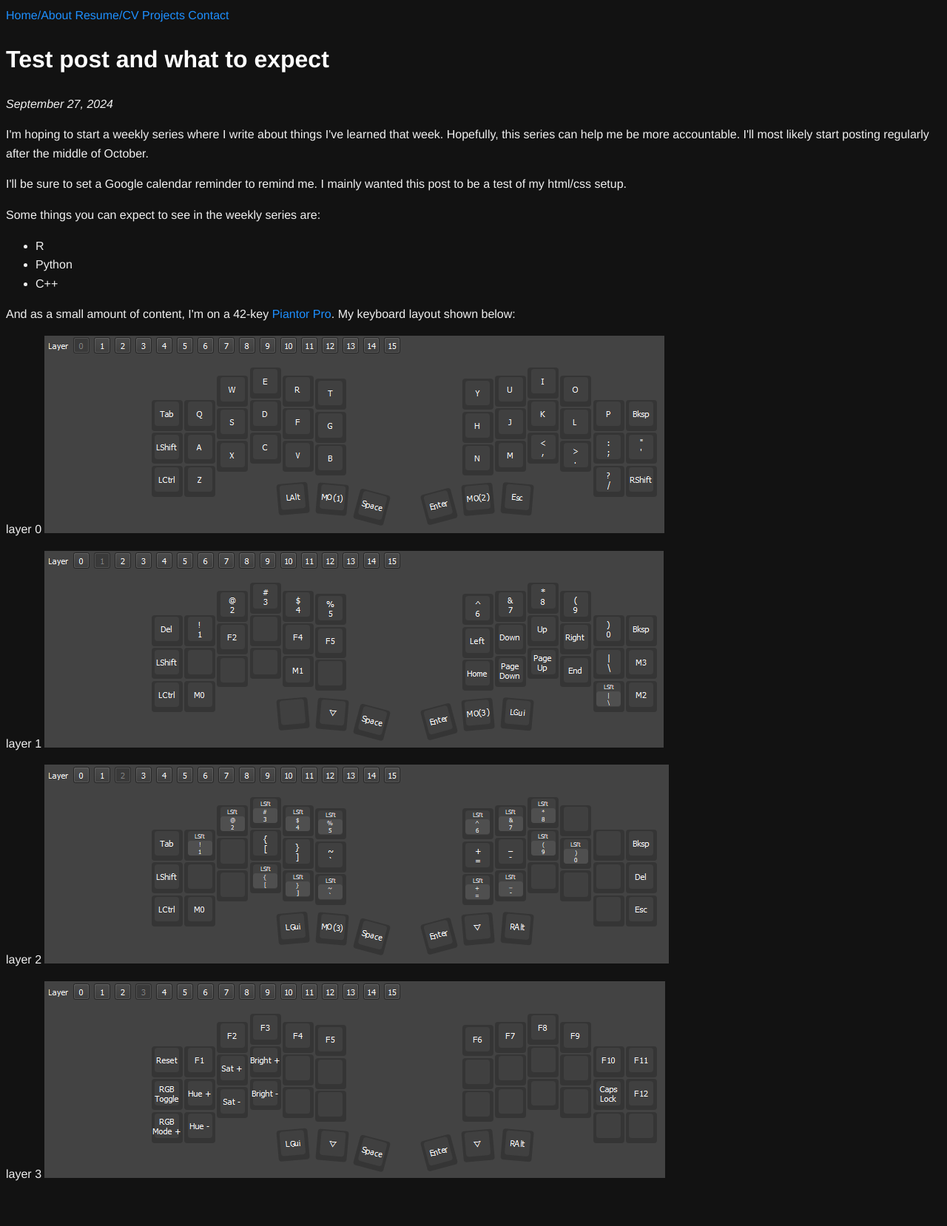
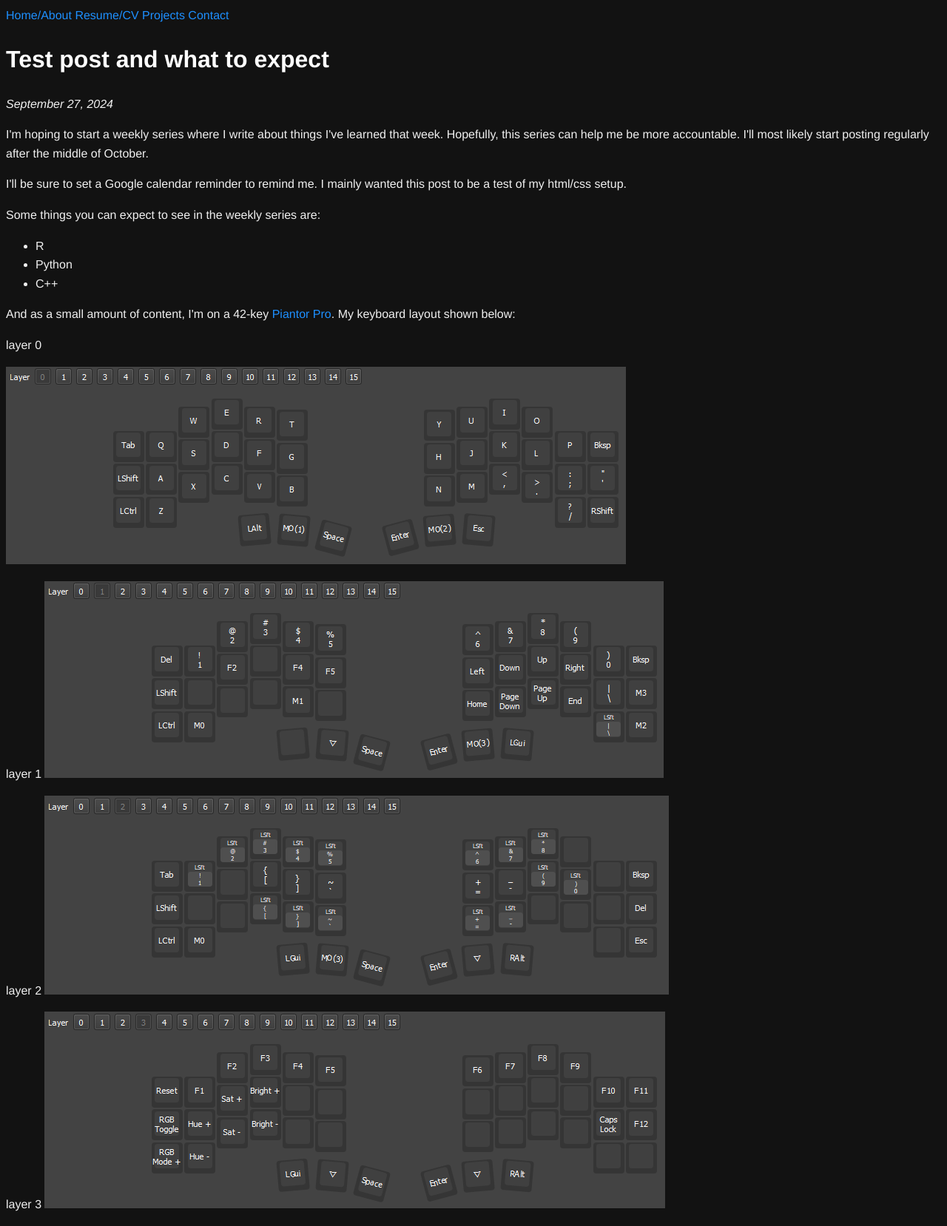
Before and after one commit to benn9833/benn9833.github.io, a Jekyll site: the page built from _posts/2024-09-28-to-do.html, in a window 1280 px wide. Shown: the whole page at 74% size. Built offline with Jekyll 4.4.1, drawn with Linux system fonts in a browser that asks for light colours; before the commit the page ends 1616 px from its top, so only the background shows below that.

Commit message:
Update 2024-09-28-to-do.html

```diff
--- a/_posts/2024-09-28-to-do.html
+++ b/_posts/2024-09-28-to-do.html
@@ -16,10 +16,9 @@ date: 2024-09-27
 </ul>
 </p>
 <p>And as a small amount of content, I'm on a 42-key <a href="https://shop.beekeeb.com/product/pre-soldered-piantor-split-keyboard/">Piantor Pro</a>. My keyboard layout shown below:</p>
-<p>
-layer 0
+
+<p>layer 0</p>
 <img src="{{ '/assets/images/layer0.png' | relative_url }}" alt="layer0">
-</p>
 
 <p>layer 1
 <img src="{{ '/assets/images/layer1.png' | relative_url }}" alt="layer1">
```
